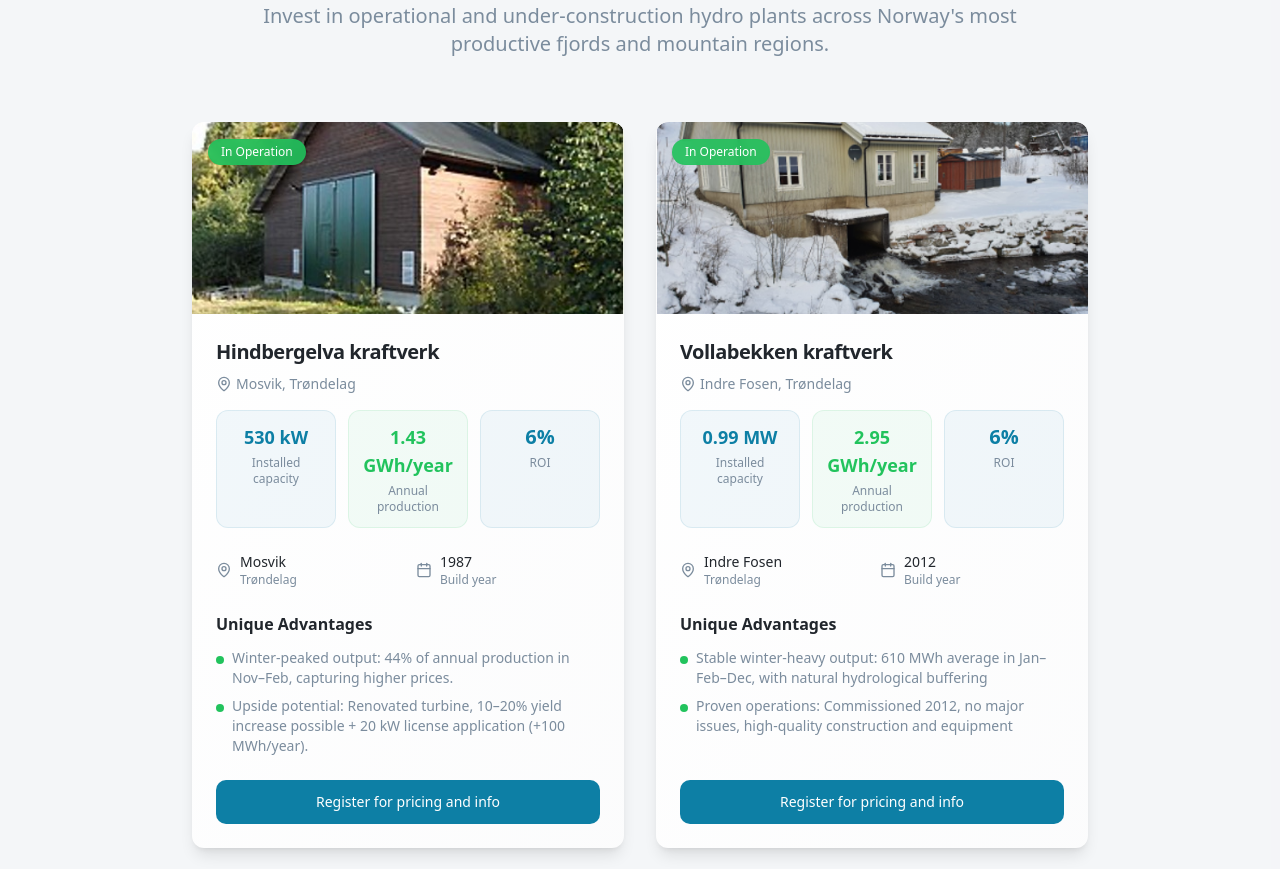
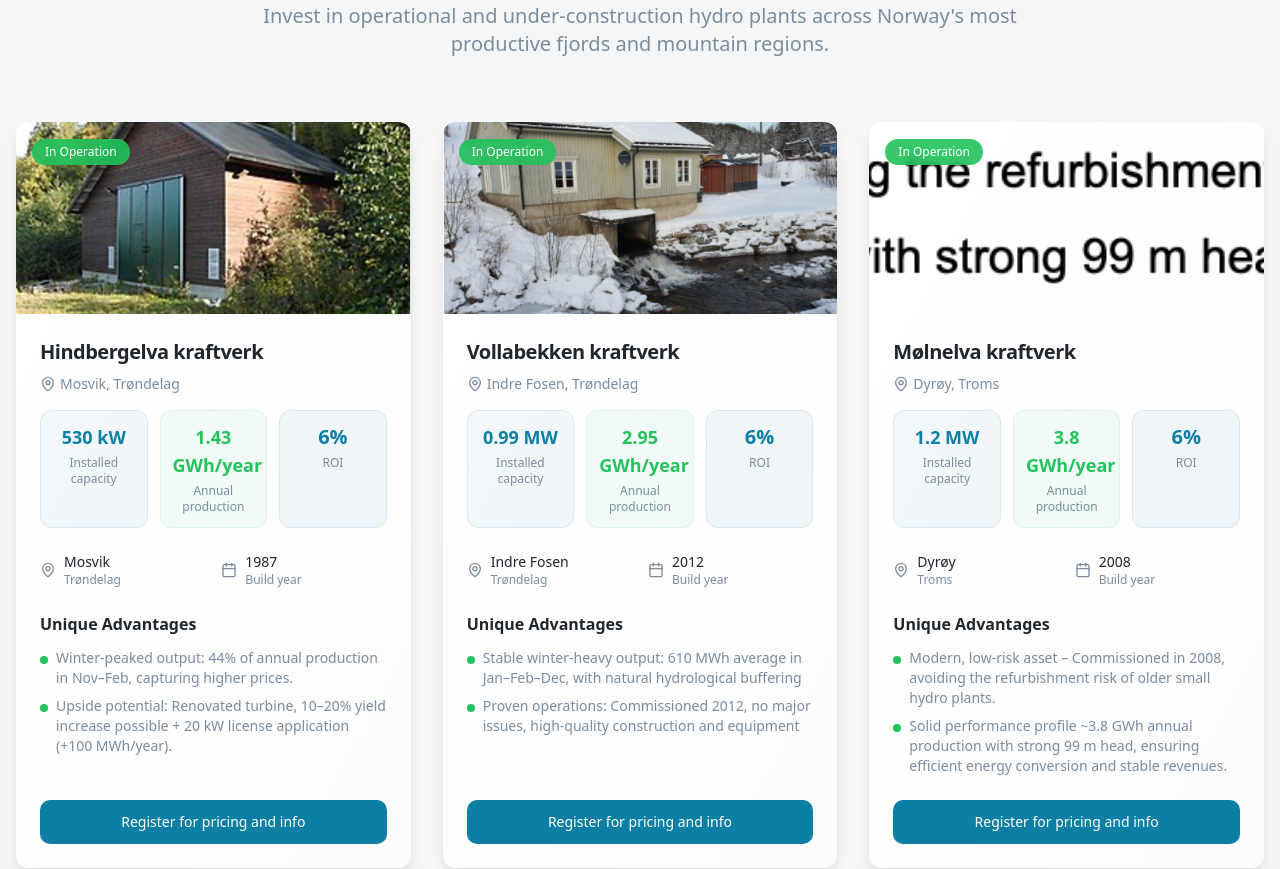
Before and after one commit to rastumbenjamin-gif/smakraftmegleren, a React (Vite) app: page / in a window 1280 px wide. Shown: the part 2060-2929 px from the top of the page. Built offline with nearby package versions, Linux system fonts and the light colour scheme.

Commit message:
Add Mølnelva kraftverk

```diff
--- a/src/components/InvestmentOpportunities.tsx
+++ b/src/components/InvestmentOpportunities.tsx
@@ -14,6 +14,7 @@ import vollabekkenKraftverk from "@/assets/vollabekken-kraftverk.jpg";
 import sandvikEnergi from "@/assets/sandvik-energi.jpg";
 import hindbergelvaKraftverk from "@/assets/hindbergelva-kraftverk.jpg";
 import vollabekkenKraftverkNew from "@/assets/vollabekken-kraftverk-new.jpg";
+import molnelvaKraftverk from "@/assets/molnelva-kraftverk.jpg";
 
 export const InvestmentOpportunities = () => {
   const sectionRef = useScrollAnimation();
@@ -63,6 +64,28 @@ export const InvestmentOpportunities = () => {
         t('opportunities.vollabekken.advantage1'),
         t('opportunities.vollabekken.advantage2')
       ]
+    },
+    {
+      id: 4,
+      name: "Mølnelva kraftverk",
+      location: "Dyrøy, Troms",
+      capacity: "1.2 MW",
+      annualProduction: "3.8 GWh/år",
+      roi: "6%",
+      funded: 0,
+      totalInvestment: "TBD",
+      minInvestment: "0.5 MNOK",
+      co2Reduction: "1,500",
+      operationalDate: "In Operation (2008)",
+      investors: 0,
+      image: molnelvaKraftverk,
+      status: "Available investment",
+      statusColor: "bg-success",
+      buildYear: "2008",
+      advantages: [
+        t('opportunities.molnelva.advantage1'),
+        t('opportunities.molnelva.advantage2')
+      ]
     }
   ];
 
@@ -81,7 +104,7 @@ export const InvestmentOpportunities = () => {
           </p>
         </div>
 
-        <div className="grid md:grid-cols-2 gap-8 max-w-4xl mx-auto justify-items-center">
+        <div className="grid md:grid-cols-2 lg:grid-cols-3 gap-8 max-w-7xl mx-auto justify-items-center">
           {opportunities.map((plant) => (
             <Card key={plant.id} className="group relative overflow-hidden border-0 shadow-lg hover:shadow-2xl transition-all duration-500 hover:scale-[1.02] bg-gradient-to-br from-white to-muted/20 h-full flex flex-col">
               {/* Gradient Border Effect */}
--- a/src/contexts/LanguageContext.tsx
+++ b/src/contexts/LanguageContext.tsx
@@ -141,6 +141,8 @@ const translations = {
     'opportunities.vollabekken.advantage1': 'Stable winter-heavy output: 610 MWh average in Jan–Feb–Dec, with natural hydrological buffering',
     'opportunities.vollabekken.advantage2': 'Proven operations: Commissioned 2012, no major issues, high-quality construction and equipment',
     'opportunities.vollabekken.advantage3': 'Attractive economics: Exempt from high-price levy (<1 MW capacity)',
+    'opportunities.molnelva.advantage1': 'Modern, low-risk asset – Commissioned in 2008, avoiding the refurbishment risk of older small hydro plants.',
+    'opportunities.molnelva.advantage2': 'Solid performance profile ~3.8 GWh annual production with strong 99 m head, ensuring efficient energy conversion and stable revenues.',
 
     // More opportunities
     'opportunities.more.title': 'Discover More Opportunities',
@@ -364,6 +366,8 @@ const translations = {
     'opportunities.vollabekken.advantage1': 'Stabil vinterproduksjon: 610 MWh gj.snitt i jan–feb–des, med naturlig hydrologisk demping.',
     'opportunities.vollabekken.advantage2': 'Dokumentert drift: Satt i drift 2012, ingen større problemer, solid bygg og utstyr.',
     'opportunities.vollabekken.advantage3': 'Gunstig økonomi: Fritatt fra høyprisbidraget (<1 MW installert effekt).',
+    'opportunities.molnelva.advantage1': 'Moderne, lavrisiko anlegg – Satt i drift i 2008, og unngår dermed oppgraderingsrisikoen som eldre småkraftverk har.',
+    'opportunities.molnelva.advantage2': 'Solid ytelsesprofil ~3,8 GWh årlig produksjon med sterk fallhøyde på 99 meter, som sikrer effektiv energikonvertering og stabile inntekter.',
 
     // More opportunities
     'opportunities.more.title': 'Oppdag Flere Muligheter',
```
Also changed, not shown: src/assets/molnelva-kraftverk.jpg (added).
